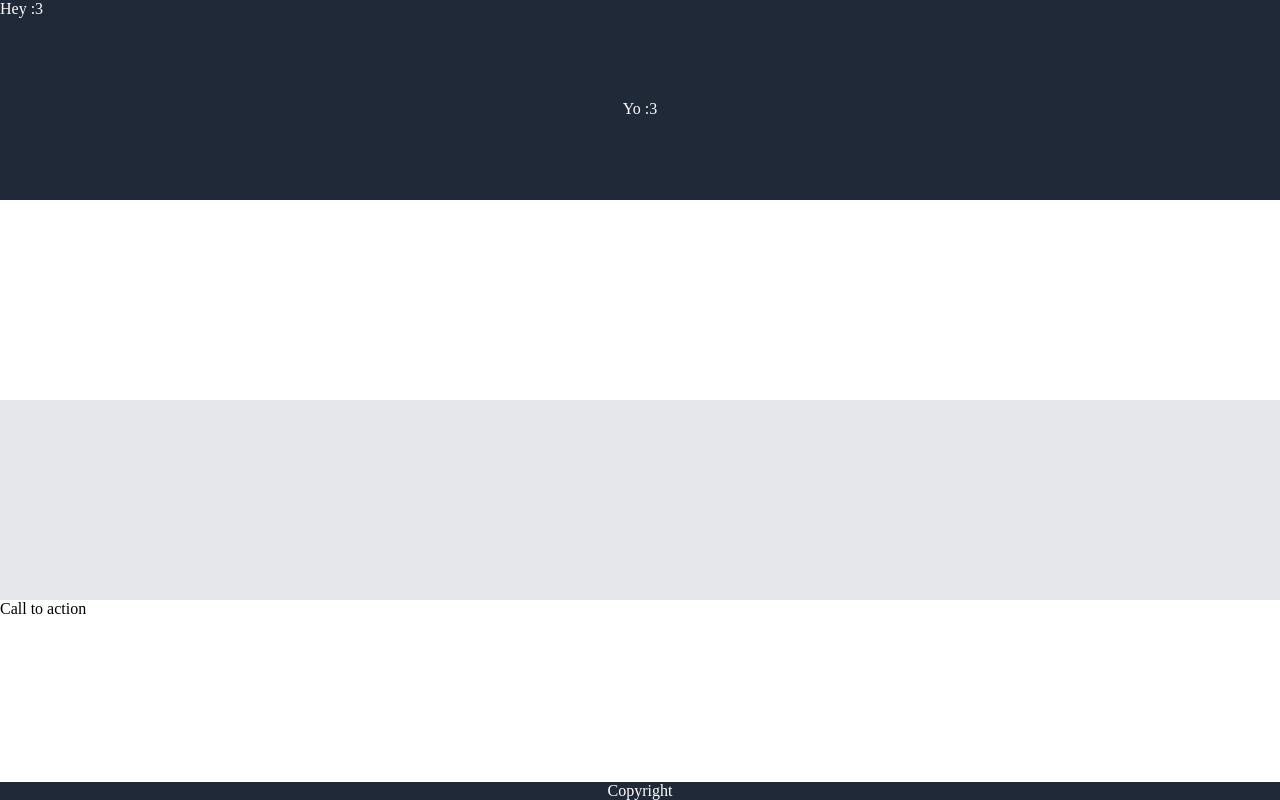
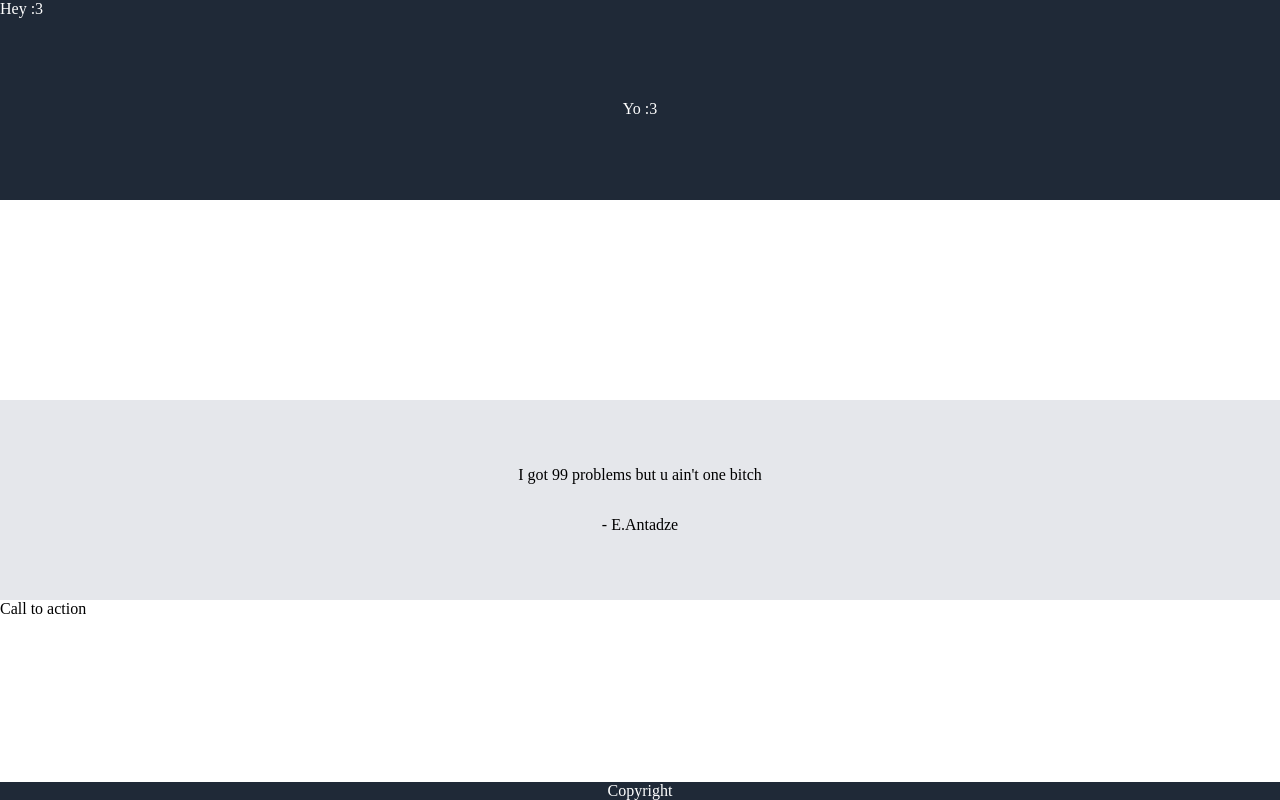
Before and after one commit to tatobato/landing, a plain HTML site: page index.html in a window 1280 px wide. Drawn offline with Linux system fonts and the light colour scheme.

Commit message:
trying to work out how to push text without affecting color

```diff
--- a/index.html
+++ b/index.html
@@ -25,6 +25,9 @@
 
         <div class="quote">
 
+            I got 99 problems but u ain't one bitch
+            <p></p>- E.Antadze
+
         </div>
 
         <div class="footer">
--- a/style.css
+++ b/style.css
@@ -42,7 +42,12 @@ body {
 }
 
 .quote {
+    display: flex;
+    flex-direction: column;
+    justify-content: center;
+    align-items: center;
     background-color: #e5e7eb;
+
 }
 
 
```
